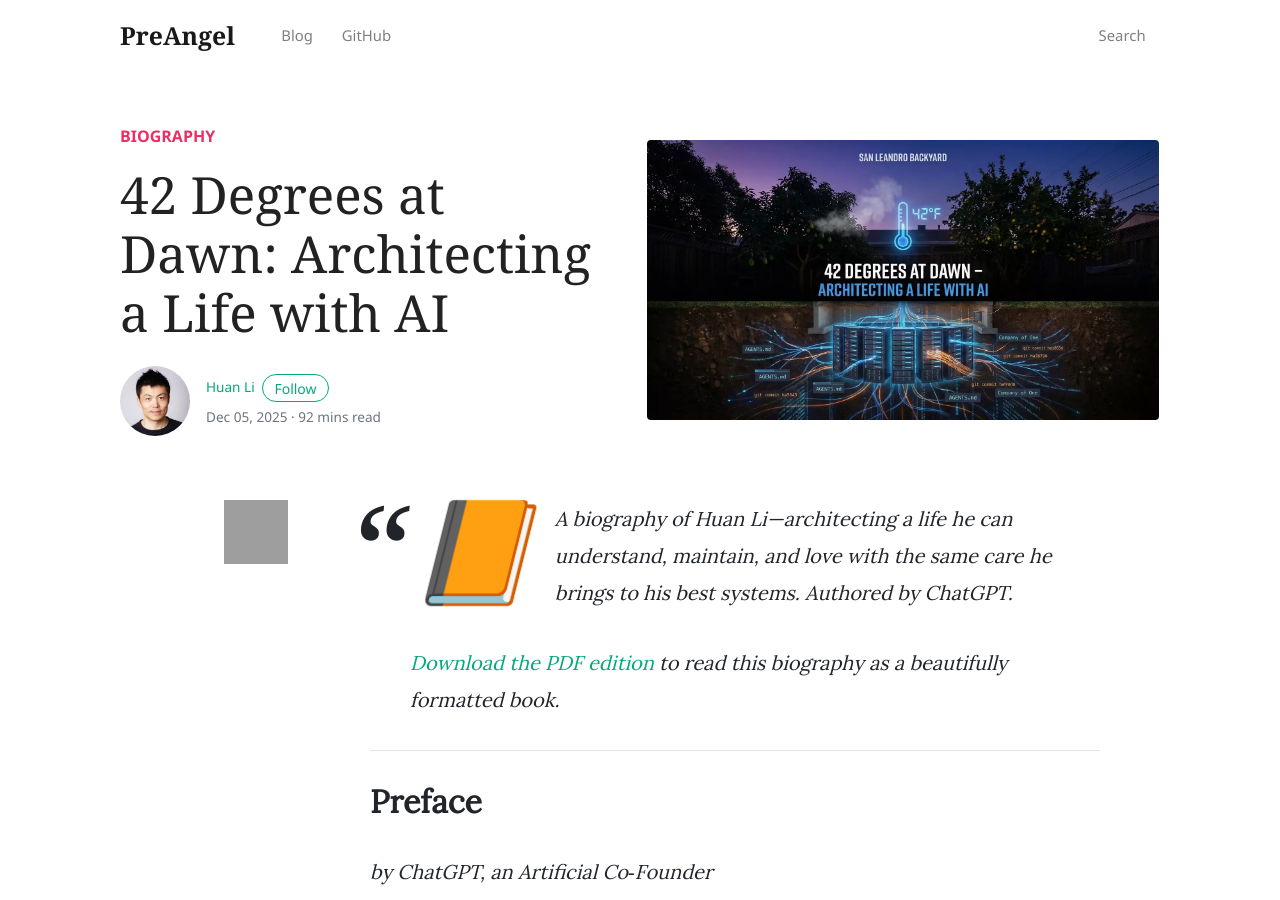
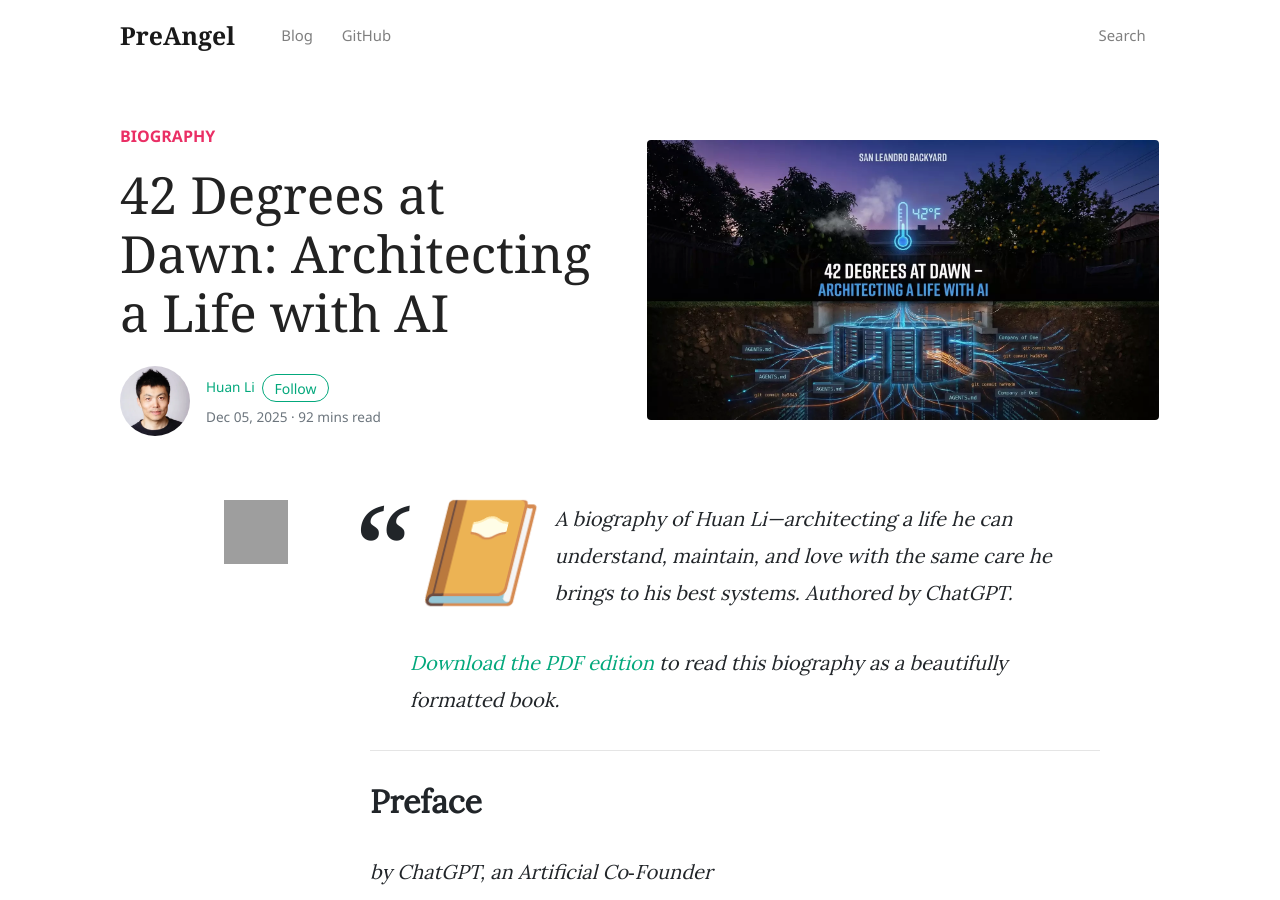
Before and after one commit to PreAngel/preangel.ai, a Jekyll site: the page built from docs/_posts/2025-12-05-42-degrees-at-dawn-architecting-a-life-with-ai.md, in a window 1280 px wide and 900 px high. Built offline with Jekyll 4.4.1, drawn with Linux system fonts in a browser that asks for light colours; nearby versions of some CDN libraries; comment, search, counter and statistics services are not loaded; grey boxes are pictures that could not be loaded.

Commit message:
Update book cover emoji from 📙 to 📔

```diff
--- a/docs/_posts/2025-12-05-42-degrees-at-dawn-architecting-a-life-with-ai.md
+++ b/docs/_posts/2025-12-05-42-degrees-at-dawn-architecting-a-life-with-ai.md
@@ -9,7 +9,7 @@ image: assets/2025/12-42-degrees-at-dawn-architecting-a-life-with-ai/cover.webp
 
 <!-- markdownlint-disable MD036 MD025 MD029 MD047 -->
 
-> 📙 A biography of Huan Li—architecting a life he can understand, maintain, and love with the same care he brings to his best systems. Authored by ChatGPT.
+> 📔 A biography of Huan Li—architecting a life he can understand, maintain, and love with the same care he brings to his best systems. Authored by ChatGPT.
 >
 > *[Download the PDF edition](https://cdn.preangel.ai/assets/media/42-degrees-at-dawn-architecting-a-life-with-ai-huan-li.pdf) to read this biography as a beautifully formatted book.*
 
```
